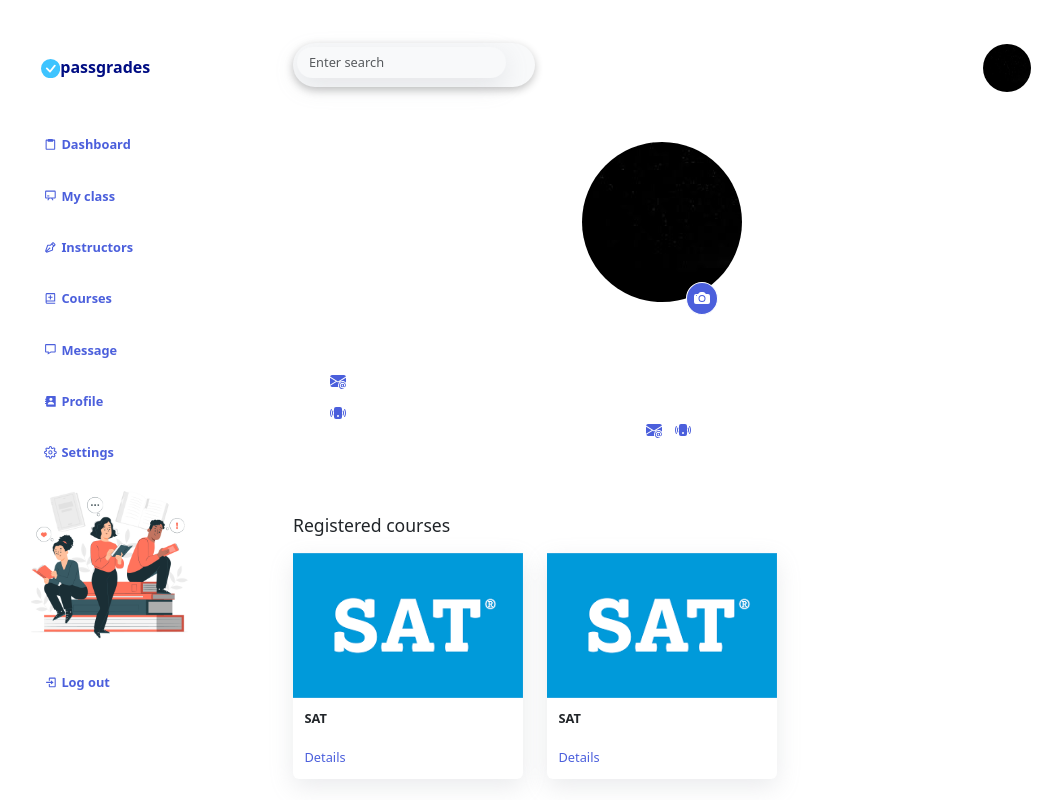
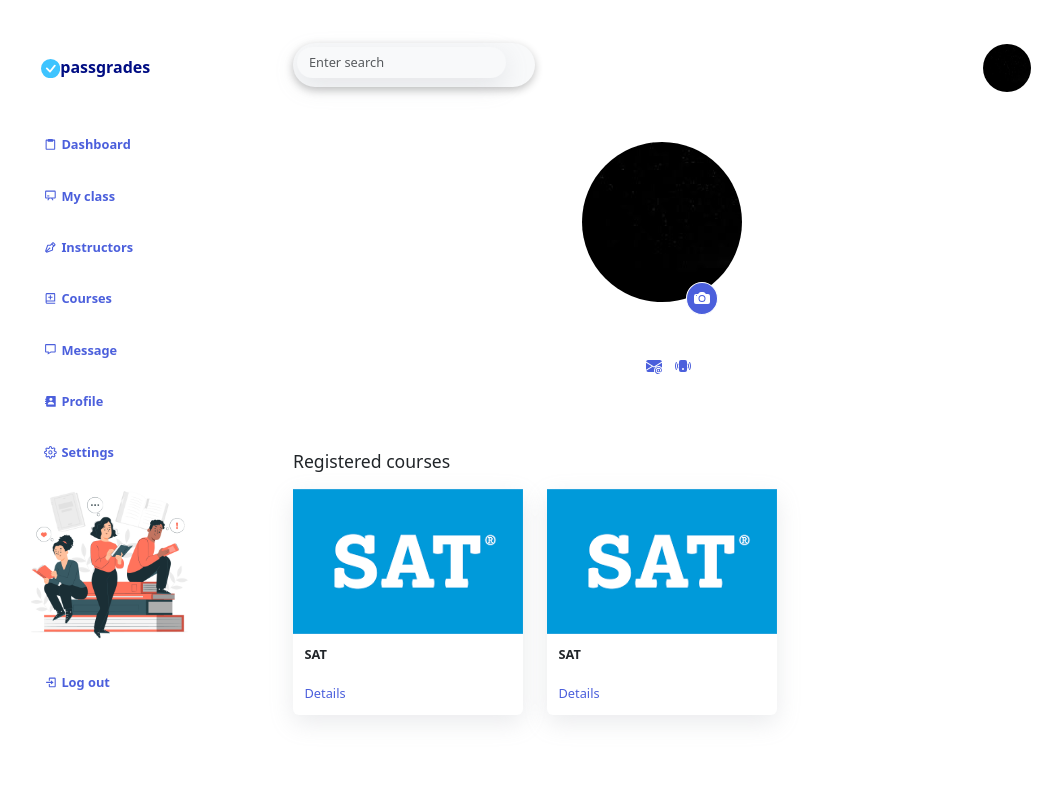
Before and after one commit to Fareed0001/passgrades-student, a Next.js app: page /Dashboard/Profile in a window 1280 px wide. Shown: the whole page, without its empty margins (109-1171 px from the left). Built offline with nearby package versions, Linux system fonts and the light colour scheme.

Commit message:
utils outside

```diff
--- a/src/pages/Dashboard/Courses/index.jsx
+++ b/src/pages/Dashboard/Courses/index.jsx
@@ -1,6 +1,6 @@
 import React, { useEffect, useState } from "react";
 import { FlutterWaveButton, closePaymentModal } from "flutterwave-react-v3";
-import axios from "@/pages/utils/axios";
+import axios from "@/utils/axios";
 import { useSession } from "next-auth/react";
 import Cookies from "js-cookie";
 import { Session } from "next-auth";
--- a/src/pages/Dashboard/Profile/index.jsx
+++ b/src/pages/Dashboard/Profile/index.jsx
@@ -67,14 +67,6 @@
           <p class="user-role">
             {/* {role} */}
             <span>
-              <a class="user-email-link" href=" mailto:user-email@example.com">
-                <BsFillEnvelopeAtFill />
-              </a>
-            </span>
-            <span>
-              <a class="user-phone-number-link" href="tel:+2349052927094">
-                <BsPhoneVibrateFill />
-              </a>
               <BsFillEnvelopeAtFill
                 class="user-email-link"
                 href=" mailto:user-email@example.com"
--- a/src/pages/auth/AgentSignup/index.jsx
+++ b/src/pages/auth/AgentSignup/index.jsx
@@ -4,7 +4,7 @@
 import { yupResolver } from "@hookform/resolvers/yup";
 import { useToast } from "../../../components/ui/use-toast";
 import { useRouter } from "next/navigation";
-import { RegisterSchema } from "@/pages/utils/schema";
+import { RegisterSchema } from "@/utils/schema";
 
 const Index = () => {
   const { toast } = useToast();
--- a/src/pages/auth/Signin/index.jsx
+++ b/src/pages/auth/Signin/index.jsx
@@ -5,7 +5,7 @@
 import { getSession, signIn, useSession } from "next-auth/react";
 import { useRouter } from "next/navigation";
 import { useToast } from "../../../components/ui/use-toast";
-import { LoginSchema } from "@/pages/utils/schema";
+import { LoginSchema } from "@/utils/schema";
 
 const index = () => {
   const { toast } = useToast();
--- a/src/pages/auth/signup/index.jsx
+++ b/src/pages/auth/signup/index.jsx
@@ -4,7 +4,7 @@
 import { yupResolver } from "@hookform/resolvers/yup";
 import { useToast } from "../../../components/ui/use-toast";
 import { useRouter } from "next/navigation";
-import { RegisterSchema } from "@/pages/utils/schema";
+import { RegisterSchema } from "@/utils/schema";
 import Link from "next/link";
 
 const Index = () => {
--- a/src/pages/utils/schema.js
+++ b/src/utils/schema.js
@@ -1,4 +1,10 @@
+import { Fragment } from "react";
 import * as Yup from "yup";
+
+export default function SchemaPage() {
+  return <Fragment />;
+}
+
 
 export const LoginSchema = Yup.object().shape({
   email: Yup.string()
```
Also changed, not shown: src/utils/axios.js (renamed from src/pages/utils/axios.js), 1 other file (tests, documents, lock files or other folders).
